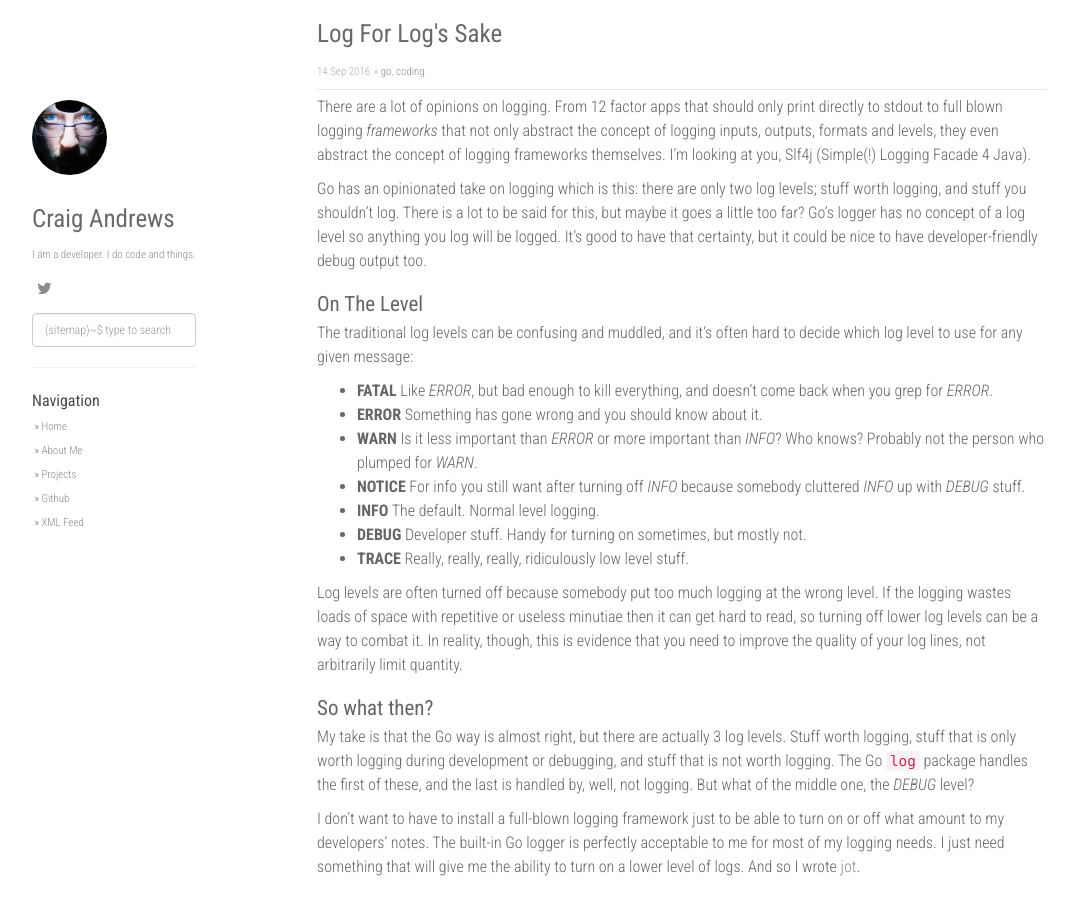
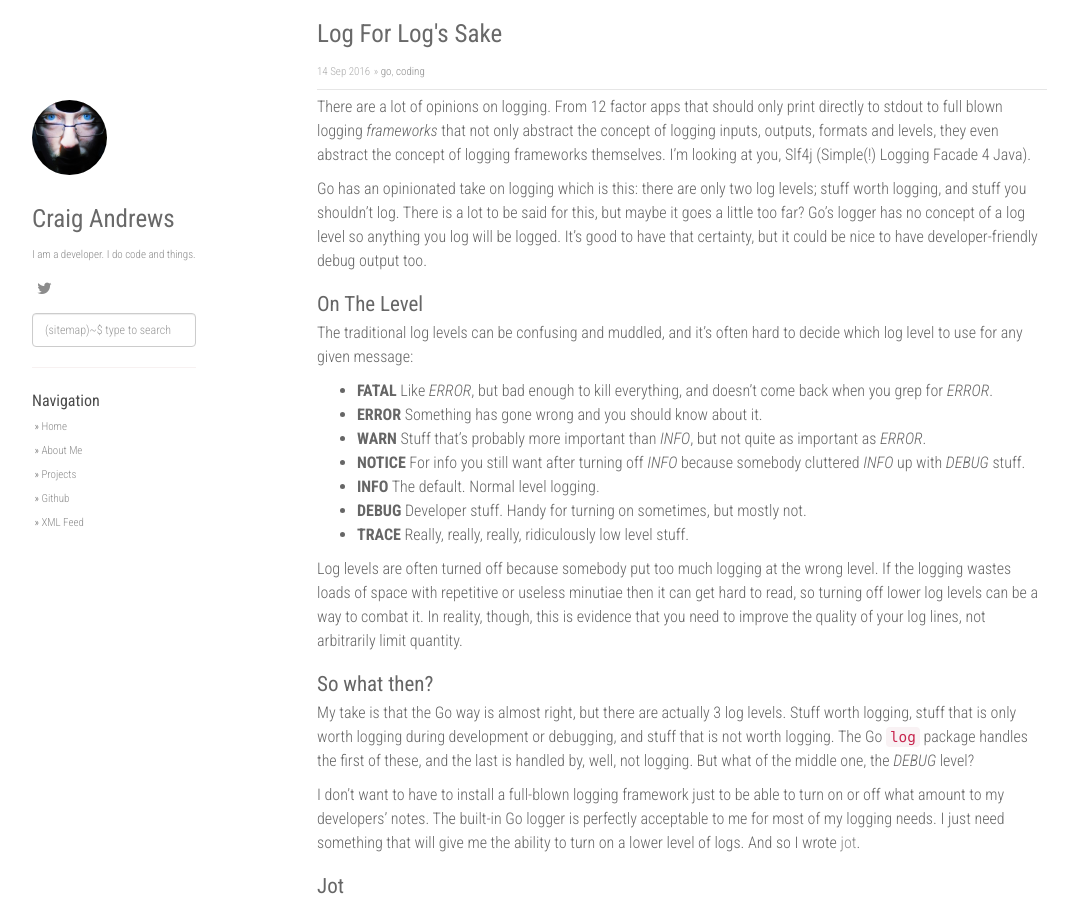
Before and after one commit to doozr/doozr.github.io, a Jekyll site: the page built from _posts/2016-09-14-log-for-logs-sake.md, in a window 1280 px wide and 900 px high. Shown: the whole window, without its empty margins (53-1128 px from the left). Built offline with Jekyll 4.4.1, drawn with Linux system fonts in a browser that asks for light colours; nearby versions of some CDN libraries; comment, search, counter and statistics services are not loaded.

Commit message:
Better line about WARN
Probably should stop committing now and go to sleep

```diff
--- a/_posts/2016-09-14-log-for-logs-sake.md
+++ b/_posts/2016-09-14-log-for-logs-sake.md
@@ -24,8 +24,7 @@ decide which log level to use for any given message:
 
 * **FATAL** Like *ERROR*, but bad enough to kill everything, and doesn't come back when you grep for *ERROR*.
 * **ERROR** Something has gone wrong and you should know about it.
-* **WARN** Is it less important than *ERROR* or more important than *INFO*? Who
-knows? Probably not the person who plumped for *WARN*.
+* **WARN** Stuff that's probably more important than *INFO*, but not quite as important as *ERROR*.
 * **NOTICE** For info you still want after turning off *INFO* because somebody
 cluttered *INFO* up with *DEBUG* stuff.
 * **INFO** The default. Normal level logging.
```
